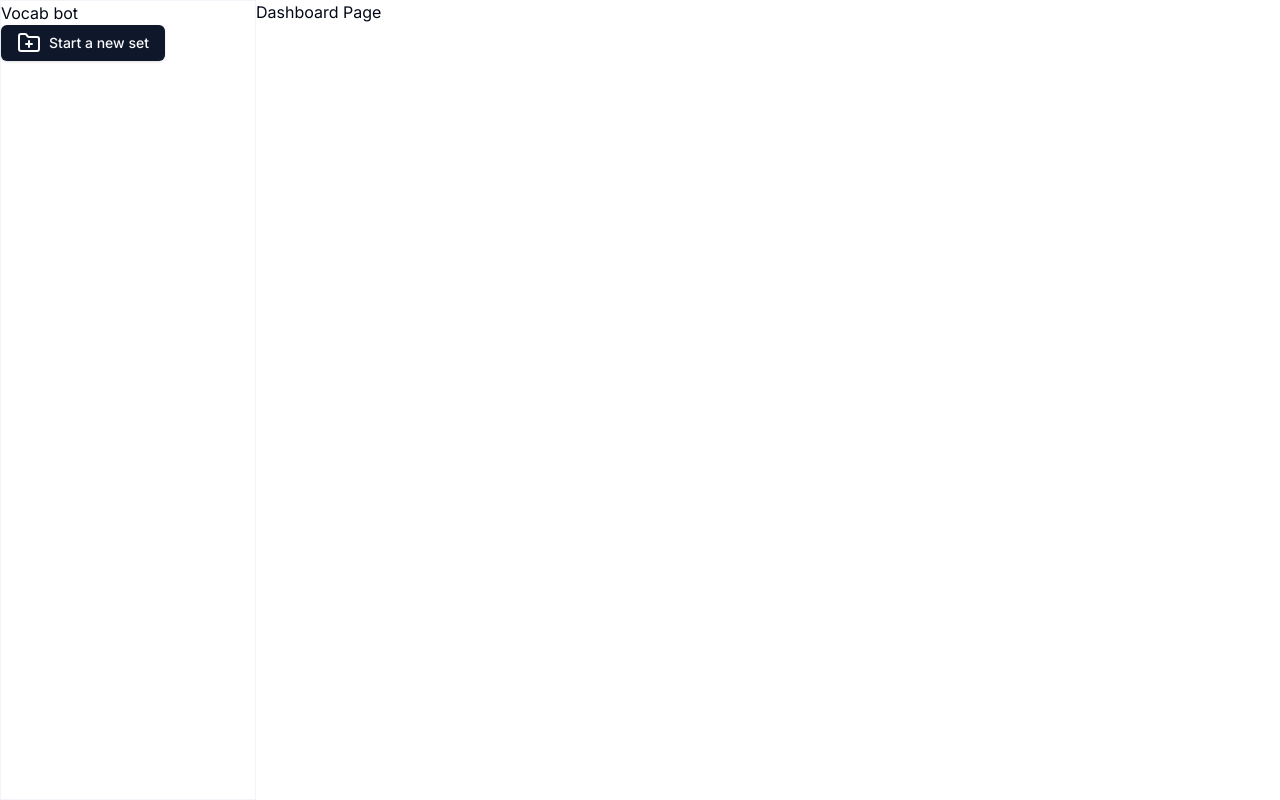
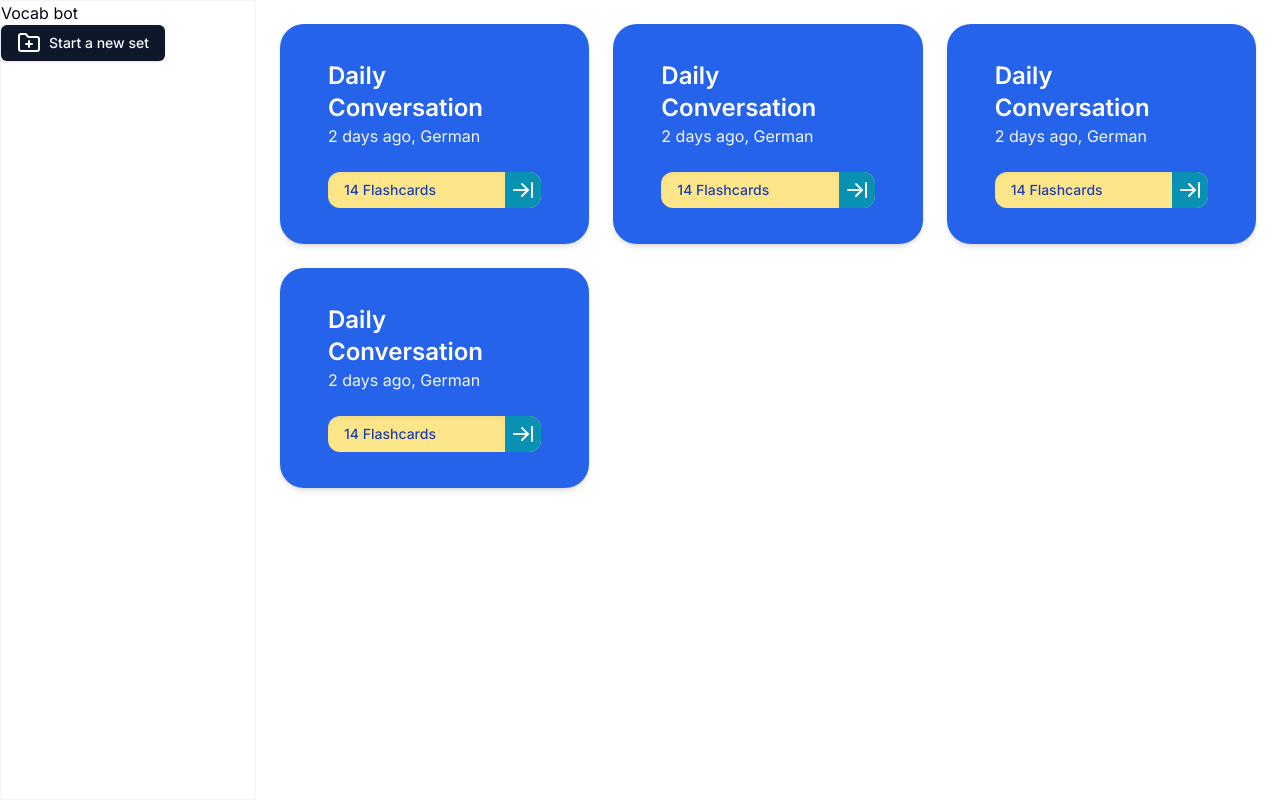
Before and after one commit to Gregor-py/vocab_bot, a Next.js app: page /dashboard in a window 1280 px wide. Built offline with nearby package versions, Linux system fonts and the light colour scheme.

Commit message:
db set up, schema and a set design

```diff
--- a/app/(main)/dashboard/page.tsx
+++ b/app/(main)/dashboard/page.tsx
@@ -1,7 +1,77 @@
+import {cn} from "@/lib/utils";
+import {ArrowRightToLine} from "lucide-react";
+
 const DashboardPage = () => {
+    const sets = [
+        {
+            title: "Daily Conversation",
+            cardsLength: 14,
+            theme: {
+                mainText: "text-white",
+                mainBg: "bg-blue-600",
+                blockBg: "bg-amber-200",
+                iconColor: "text-neutral-100",
+                blockText: "text-blue-800",
+                iconBgColor: "bg-cyan-600"
+            }
+        },
+        {
+            title: "Daily Conversation",
+            cardsLength: 14,
+            theme: {
+                mainText: "text-white",
+                mainBg: "bg-blue-600",
+                blockBg: "bg-amber-200",
+                iconColor: "text-neutral-100",
+                blockText: "text-blue-800",
+                iconBgColor: "bg-cyan-600"
+            }
+        },
+        {
+            title: "Daily Conversation",
+            cardsLength: 14,
+            theme: {
+                mainText: "text-white",
+                mainBg: "bg-blue-600",
+                blockBg: "bg-amber-200",
+                iconColor: "text-neutral-100",
+                blockText: "text-blue-800",
+                iconBgColor: "bg-cyan-600"
+            }
+        },{
+            title: "Daily Conversation",
+            cardsLength: 14,
+            theme: {
+                mainText: "text-white",
+                mainBg: "bg-blue-600",
+                blockBg: "bg-amber-200",
+                iconColor: "text-neutral-100",
+                blockText: "text-blue-800",
+                iconBgColor: "bg-cyan-600"
+            }
+        }
+
+    ]
+
     return (
         <div>
-            Dashboard Page
+            <div className="container mx-auto p-6">
+                <div className="grid gap-6 md:grid-cols-2 lg:grid-cols-3">
+
+                    {sets.map((set) => (
+                        <div key={Math.random()} className={cn("py-9 px-12 rounded-3xl shadow-md", set.theme.mainBg)}>
+                            <h2 className={cn("text-2xl text-white font-semibold", set.theme.mainText)}>{set.title}</h2>
+                            <div className={"text-neutral-100"}>2 days ago, German</div>
+                            <div className={cn("flex items-center mt-6 relative ")}>
+                                <div className={cn(set.theme.blockBg, set.theme.blockText, "flex-1 rounded-xl px-4 py-2 text-sm font-medium shadow-inner")}>{set.cardsLength} Flashcards</div>
+                                <div className={cn(set.theme.iconColor, set.theme.iconBgColor, "flex items-center rounded-r-xl justify-center h-full absolute top-0 right-0 w-[36px]")}><ArrowRightToLine/></div>
+                            </div>
+                        </div>
+                    ))}
+
+                </div>
+            </div>
+
         </div>
     )
 }
--- /dev/null
+++ b/db/index.ts
@@ -0,0 +1,6 @@
+import { neon } from '@neondatabase/serverless';
+import { drizzle } from 'drizzle-orm/neon-http';
+import * as schema from "./schema";
+
+const sql = neon(process.env.DRIZZLE_DATABASE_URL!);
+export const db = drizzle(sql, {schema});
--- a/package.json
+++ b/package.json
@@ -10,10 +10,13 @@
   },
   "dependencies": {
     "@clerk/nextjs": "^5.7.1",
+    "@neondatabase/serverless": "^0.9.5",
     "@radix-ui/react-icons": "^1.3.0",
     "@radix-ui/react-slot": "^1.1.0",
     "class-variance-authority": "^0.7.0",
     "clsx": "^2.1.1",
+    "dotenv": "^16.4.5",
+    "drizzle-orm": "^0.33.0",
     "lucide-react": "^0.437.0",
     "next": "14.2.7",
     "react": "^18",
@@ -25,6 +28,7 @@
     "@types/node": "^20",
     "@types/react": "^18",
     "@types/react-dom": "^18",
+    "drizzle-kit": "^0.24.2",
     "eslint": "^8",
     "eslint-config-next": "14.2.7",
     "postcss": "^8",
```
Also changed, not shown: db/schema.ts (added, +53 -0 lines), drizzle.config.ts (added, +13 -0 lines), 2 other files (tests, documents, lock files or other folders).
